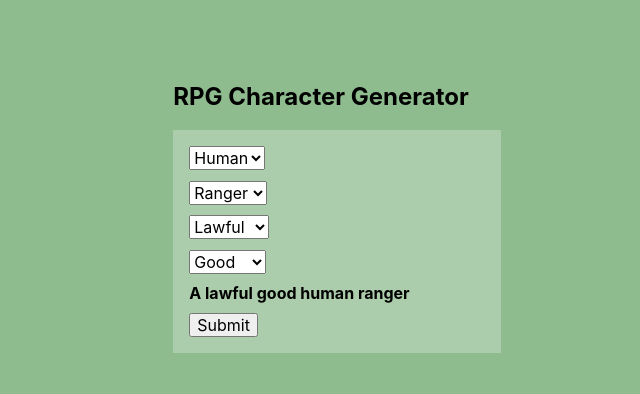
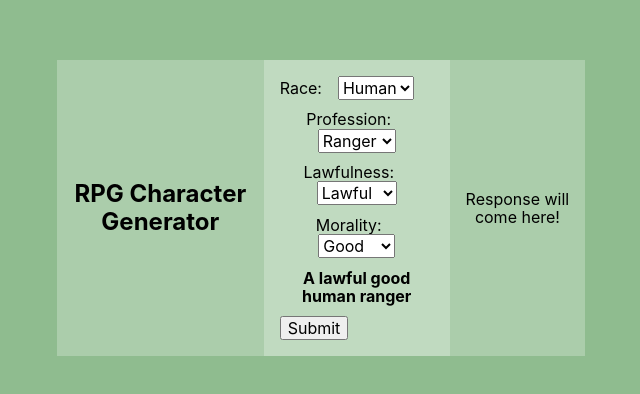
Before and after one commit to nHellstrom/gpt-character-maker, a React (Create React App) app: page / in a window 1280 px wide. Shown: the part 192-586 px from the top of the page, without its empty margins (319-959 px from the left). Built offline with nearby package versions, Linux system fonts and the light colour scheme.

Commit message:
stuff n style

```diff
--- a/src/Components/CharacterMaker.css
+++ b/src/Components/CharacterMaker.css
@@ -1,9 +1,15 @@
+.CharacterMaker {
+    width: 33rem;
+    background-color: rgba(255,255,255,0.25);
+    display: flex;
+    align-items: center;
+}
+
 .CharacterMaker__Form {
     background-color: rgba(255,255,255,0.25);
-    width: 100%;
     padding: 1rem;
     display: flex;
     gap:0.65rem;
     flex-direction: column;
-    align-items: flex-start;
+    align-items: flex-start
 }
--- a/src/Components/CharacterMaker.tsx
+++ b/src/Components/CharacterMaker.tsx
@@ -1,53 +1,93 @@
 import { useState } from "react";
 import "./CharacterMaker.css"
 
+interface ICharacterData {
+    "race": string,
+    "role": string,
+    "alignmentX": string,
+    "alignmentY": string
+}
+
 const CharacterMaker = () => {
     const [race, setRace] = useState<string>("human");
-    const [charClass, setCharClass] = useState<string>("ranger");
+    const [role, setRole] = useState<string>("ranger");
     const [alignmentX, setAlignmentX] = useState<string>("lawful");
     const [alignmentY, setAlignmentY] = useState<string>("good");
+    const [response, setResponse] = useState<string | undefined>(undefined);
 
-    const handleSubmit = () => {
-        // prevent default and submit to the api
+    const postToApi = async () => {
+        const charData : ICharacterData = {race: race, role: role, alignmentX: alignmentX, alignmentY: alignmentY};
+        const uri = "https://localhost:7129/Communications";
+        const request = {
+            method: "POST",
+            headers: {
+                "accept" : "text/plain",
+                "Content-Type": "application/json; charset=utf-8"
+            },
+            body: JSON.stringify(charData)
+        }
+        console.log(JSON.stringify(charData));
+        const response = await fetch(uri, request);
+        const data = await response.json();
+        // const data = JSON.parse(response);
+        console.log(data);
+        setResponse(data.choices[0].text)
+    }
+
+    const handleSubmit = (e : any) => {
+        e.preventDefault();
+        // console.log(e);
+        try {
+            postToApi()
+        }
+        catch (e) {
+            console.error(e);
+        }
     }
 
     return <section className="CharacterMaker">
         <h2>RPG Character Generator</h2>
         <form className="CharacterMaker__Form">
-
-
+            <label>Race:&emsp;
             <select value={race} onChange={e => setRace(e.target.value)}>
                 <option value="human">Human</option>
                 <option value="orc">Orc</option>
                 <option value="elf">Elf</option>
                 <option value="dwarf">Dwarf</option>
             </select>
+            </label>
 
-            <select value={charClass} onChange={e => setCharClass(e.target.value)}>
+            <label>Profession:&emsp;
+            <select value={role} onChange={e => setRole(e.target.value)}>
                 <option value="ranger">Ranger</option>
                 <option value="warrior">Warrior</option>
                 <option value="wizard">Wizard</option>
                 <option value="thief">Thief</option>
             </select>
+            </label>
 
+            <label>Lawfulness:&emsp;
             <select value={alignmentX} onChange={e => setAlignmentX(e.target.value)}>
                 <option value="lawful">Lawful</option>
                 <option value="neutral">Neutral</option>
                 <option value="chaotic">Chaotic</option>
             </select>
+            </label>
 
+            <label>Morality:&emsp;
             <select value={alignmentY} onChange={e => setAlignmentY(e.target.value)}>
                 <option value="good">Good</option>
                 <option value="neutral">Neutral</option>
                 <option value="evil">Evil</option>
             </select>
+            </label>
 
-            <b>A {alignmentX} {alignmentY} {race} {charClass}</b>
+            <b>A {alignmentX} {alignmentY} {race} {role}</b>
 
             <button onClick={handleSubmit}>Submit</button>
 
         </form>
-
+            {<p>{response ?? "Response will come here!"}</p>}
     </section>
 }
 
```
